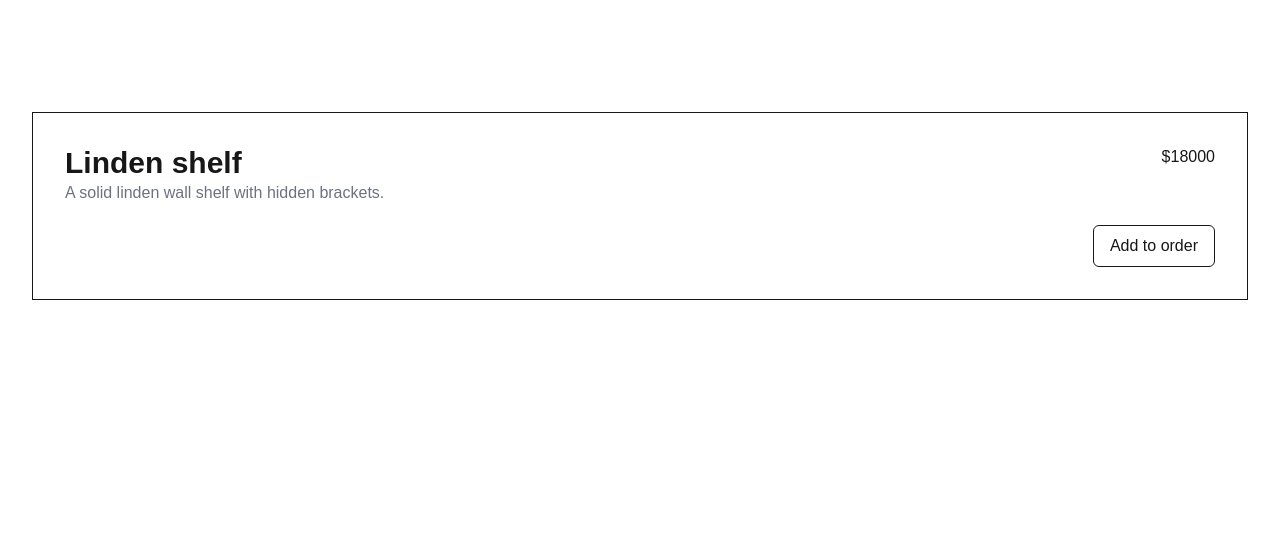
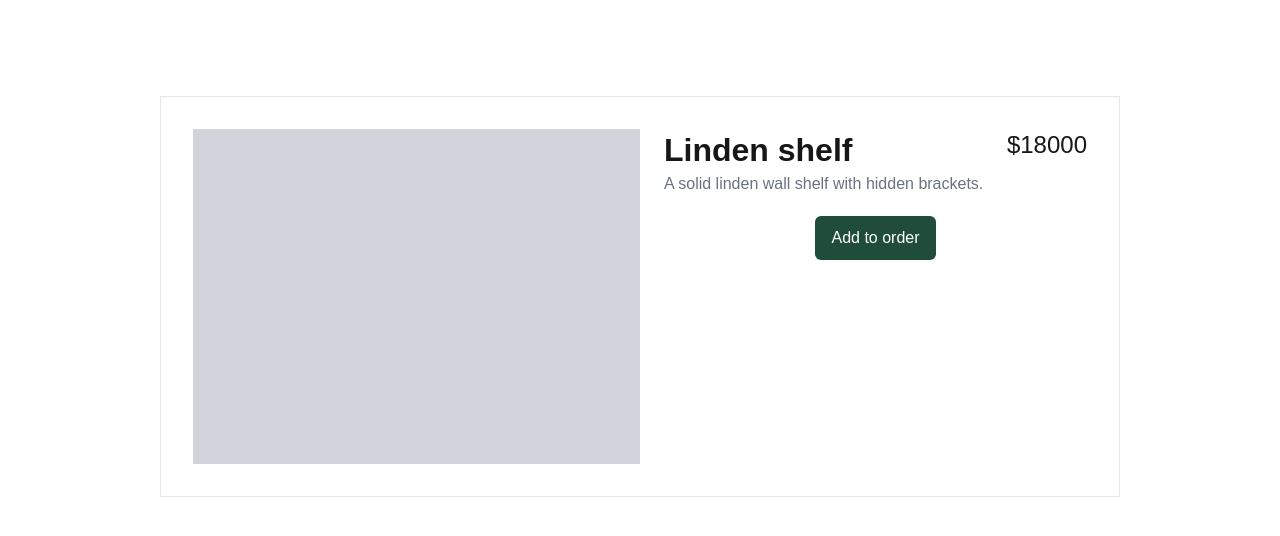
Before and after one commit to saumya673/product-order-sheet, a Next.js app: page / in a window 1280 px wide. Shown: the top 536 px of the page. Built offline with nearby package versions, Linux system fonts and the light colour scheme.

Commit message:
feat: updated css in product.tsx

```diff
--- a/src/app/globals.css
+++ b/src/app/globals.css
@@ -1,25 +1,45 @@
 @import "tailwindcss";
 
+/* Light theme: colours from the assignment spec */
 :root {
   --background: #ffffff;
   --foreground: #171717;
   --muted: #6b7280;
+  --border: #e5e7eb;
+  --placeholder: #d1d5db;
+  --primary: #1f4d3a;
+  --primary-hover: #173a2c;
+  --primary-foreground: #ffffff;
+  --error: #b42318;
+}
+
+/* Dark theme: our own palette */
+@media (prefers-color-scheme: dark) {
+  :root {
+    --background: #0f1412;
+    --foreground: #ecefed;
+    --muted: #9ca3a0;
+    --border: #2a332f;
+    --placeholder: #3f3f46;
+    --primary: #2f6b52;
+    --primary-hover: #3a8064;
+    --primary-foreground: #ffffff;
+    --error: #f97066;
+  }
 }
 
 @theme inline {
   --color-background: var(--background);
   --color-foreground: var(--foreground);
   --color-muted: var(--muted);
+  --color-border: var(--border);
+  --color-placeholder: var(--placeholder);
+  --color-primary: var(--primary);
+  --color-primary-hover: var(--primary-hover);
+  --color-primary-foreground: var(--primary-foreground);
+  --color-error: var(--error);
   --font-sans: var(--font-geist-sans);
   --font-mono: var(--font-geist-mono);
-}
-
-@media (prefers-color-scheme: dark) {
-  :root {
-    --background: #0a0a0a;
-    --foreground: #ededed;
-    --muted: #a1a1aa;
-  }
 }
 
 body {
--- a/src/app/page.tsx
+++ b/src/app/page.tsx
@@ -3,7 +3,7 @@ import { productData } from "@/lib/product";
 
 export default function Home() {
   return (
-    <main className="px-4 py-16 sm:py-24">
+    <main className="mx-auto max-w-[960px] px-4 py-16 sm:py-24 lg:px-0">
       <Product {...productData} />
     </main>
   );
--- a/src/components/Product.tsx
+++ b/src/components/Product.tsx
@@ -6,20 +6,27 @@ type ProductProps = {
 
 const Product = ({ name, description, priceCents }: ProductProps) => {
   return (
-    <div className="m-4 p-8 flex flex-col items-start border">
+    <div className="p-8 flex flex-col lg:flex-row gap-6 border border-border">
+      <div
+        role="img"
+        aria-label={name}
+        className="aspect-4/3 w-full lg:w-1/2 bg-placeholder"
+      />
+      <div className="flex flex-col items-start lg:flex-1">
         <div className="flex justify-between gap-4 w-full">
           <div>
-          <h2 className="text-3xl font-bold">{name}</h2>
+            <h2 className="text-2xl lg:text-[32px] font-bold">{name}</h2>
             <p className="text-muted">{description}</p>
           </div>
-        <div>${priceCents}</div>
+          <div className="text-xl lg:text-2xl">${priceCents}</div>
         </div>
         <button
           type="button"
-        className="border rounded-md px-4 py-2 mt-5 self-end hover:bg-gray-100"
+          className="rounded-md px-4 py-2 mt-5 self-center min-h-11 w-full lg:w-auto bg-primary text-primary-foreground hover:bg-primary-hover"
         >
           Add to order
         </button>
+      </div>
     </div>
   );
 };
```
Lines whose indentation alone changed are shown as unchanged.
